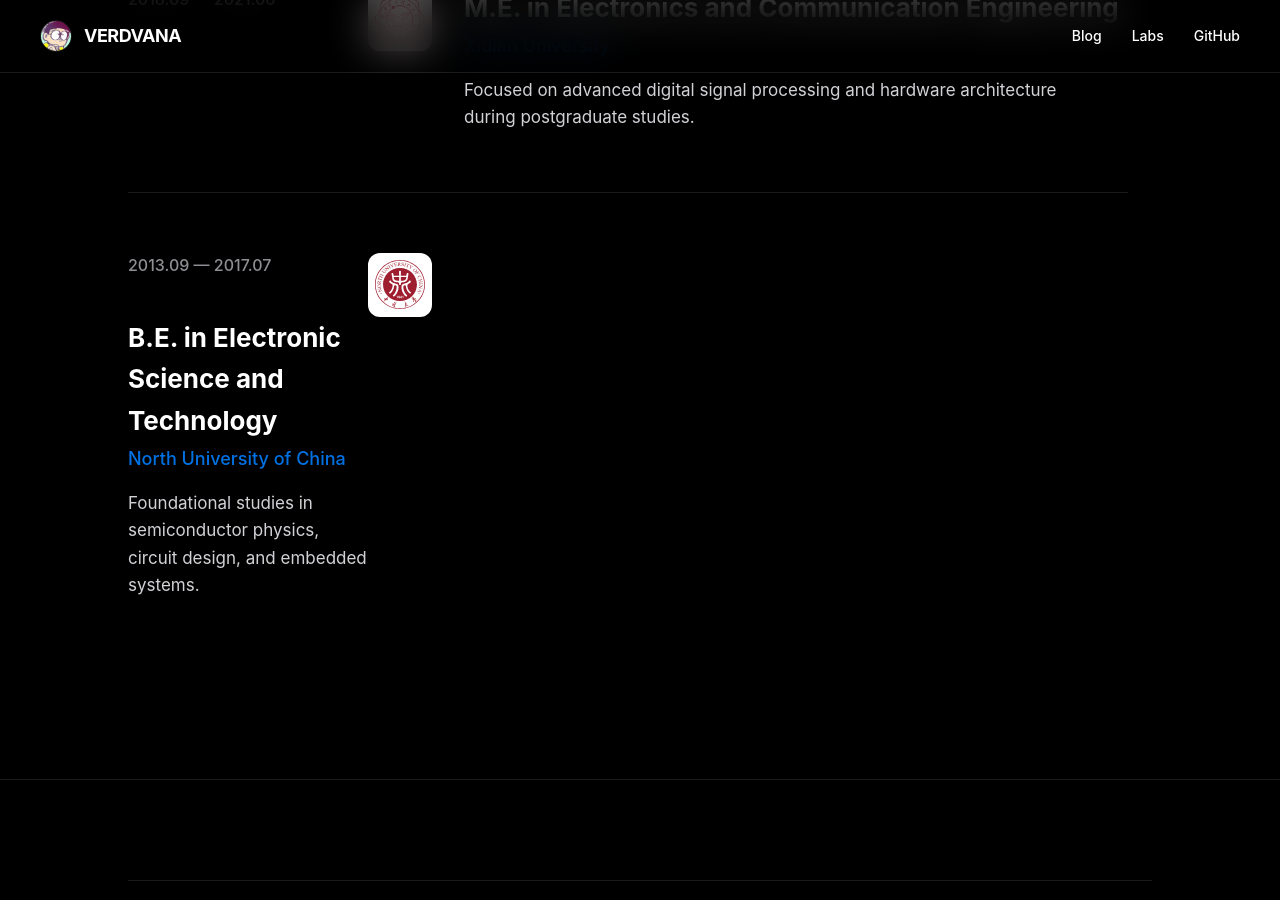
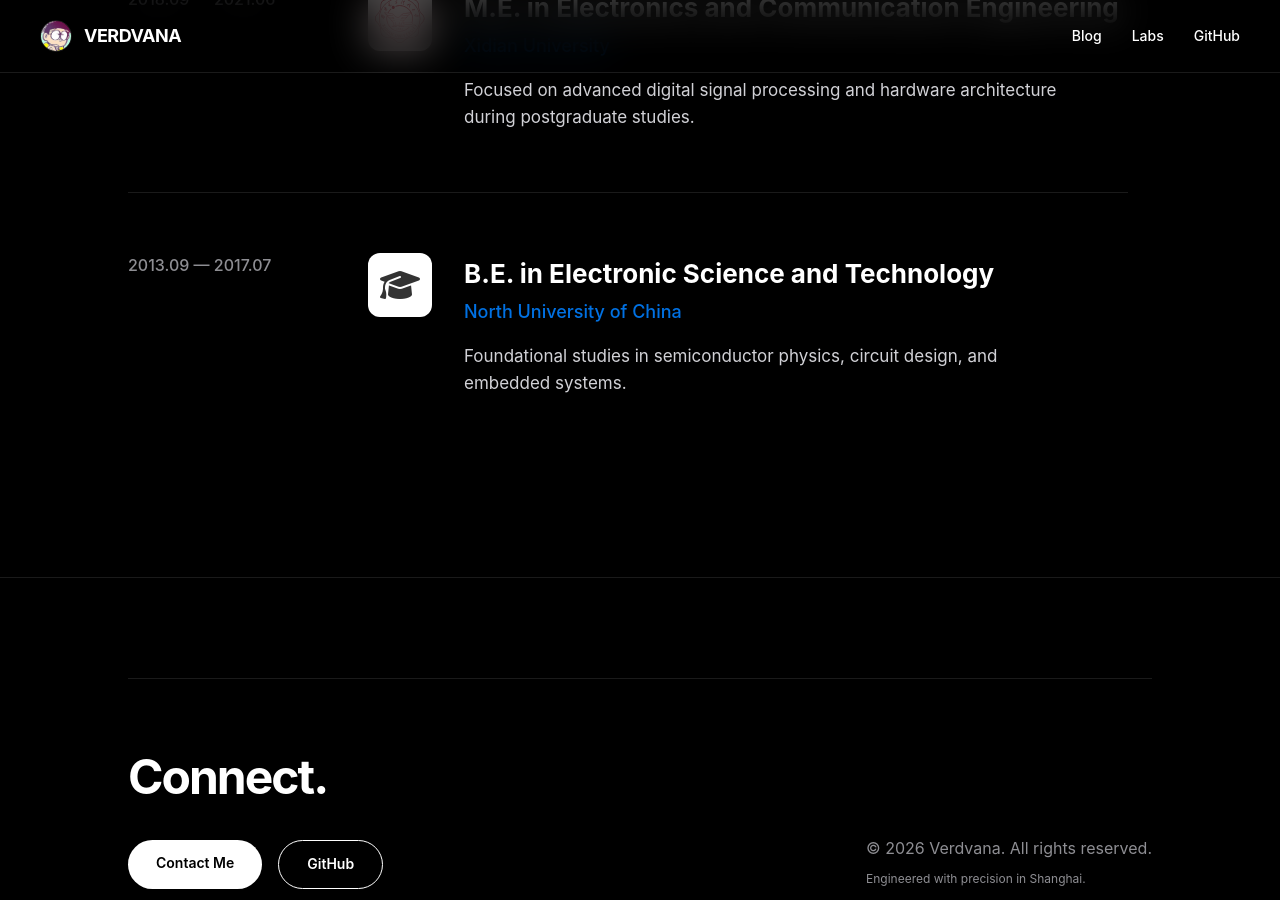
Before and after one commit to Verdvana/Verdvana.github.io, a Jekyll site: the page built from index.html, in a window 1280 px wide and 900 px high, scrolled down 3200 px. Built offline with Jekyll 4.4.1, drawn with Linux system fonts in a browser that asks for light colours.

Commit message:
fix position

```diff
--- a/index.html
+++ b/index.html
@@ -531,8 +531,7 @@ layout: null
                 <div class="date">2013.09 — 2017.07</div>
                 <div class="info">
                     <div class="company-logo">
-                        <img src="/static/img/中北大学-logo.svg" alt="North University of China">
-                    </div>
+                        <i class="fa-solid fa-graduation-cap"></i>
                     </div>
                     <div class="details">
                         <h4>B.E. in Electronic Science and Technology</h4>
```
